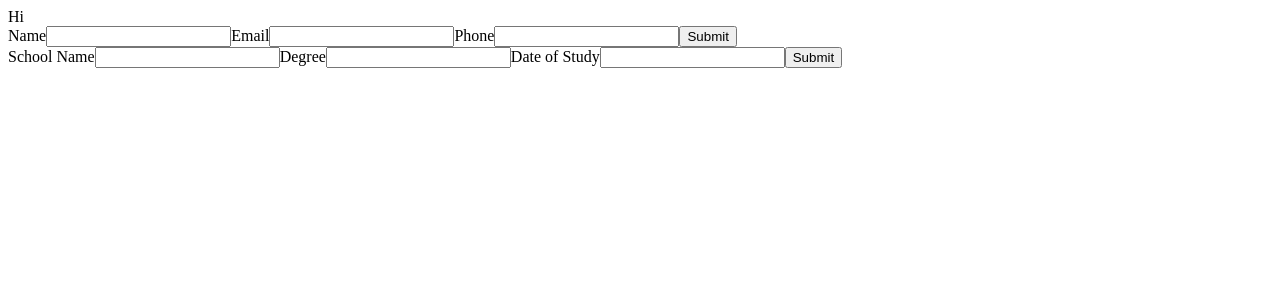
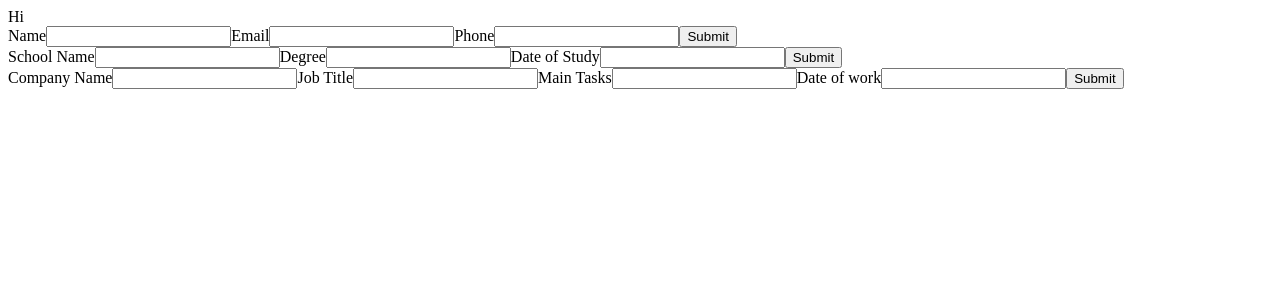
Before and after one commit to onifernando1/cv, a React (Create React App) app in the folder cv-project/: page / in a window 1280 px wide. Shown: the top 300 px of the page. Built offline with nearby package versions, Linux system fonts and the light colour scheme.

Commit message:
add in experience stuf

```diff
--- a/cv-project/src/App.js
+++ b/cv-project/src/App.js
@@ -1,6 +1,7 @@
 import React, { Component } from "react";
 import General from "./components/General";
 import Education from "./components/Education";
+import Experience from "./components/Experience";
 
 function App() {
   return (
@@ -8,6 +9,7 @@ function App() {
       <div>Hi</div>
       <General />
       <Education />
+      <Experience />
     </div>
   );
 }
--- a/cv-project/src/components/Experience.js
+++ b/cv-project/src/components/Experience.js
@@ -0,0 +1,67 @@
+import React, { Component } from "react";
+
+class Experience extends React.Component {
+  constructor() {
+    super();
+
+    this.state = {
+      companyName: "",
+      title: "",
+      mainTasks: "",
+      dateOfWork: "",
+      show: true,
+    };
+  }
+
+  display = () => {
+    this.setState({ show: false });
+  };
+
+  onSubmitGeneral = (e) => {
+    e.preventDefault();
+    this.setState(
+      {
+        companyName: e.target[0].value,
+        title: e.target[1].value,
+        mainTasks: e.target[2].value,
+        dateOfWork: e.target[3].value,
+      },
+      () => {
+        this.display();
+      }
+    );
+  };
+
+  render() {
+    return (
+      <div>
+        {this.state.show ? (
+          <form onSubmit={this.onSubmitGeneral}>
+            <label htmlFor="companyName">Company Name</label>
+            <input type="text" id="companyName"></input>
+
+            <label htmlFor="title">Job Title</label>
+            <input type="text" id="title"></input>
+
+            <label htmlFor="mainTasks">Main Tasks</label>
+            <input type="text" id="mainTasks"></input>
+
+            <label htmlFor="dateOfWork">Date of work</label>
+            <input type="text" id="dateOfWork"></input>
+
+            <button type="submit">Submit</button>
+          </form>
+        ) : (
+          <div>
+            <div>Company: {this.state.companyName}</div>
+            <div>Degree: {this.state.title}</div>
+            <div>Main tasks: {this.state.mainTasks}</div>
+            <div>Date of work: {this.state.dateOfWork}</div>
+          </div>
+        )}
+      </div>
+    );
+  }
+}
+
+export default Experience;
```
